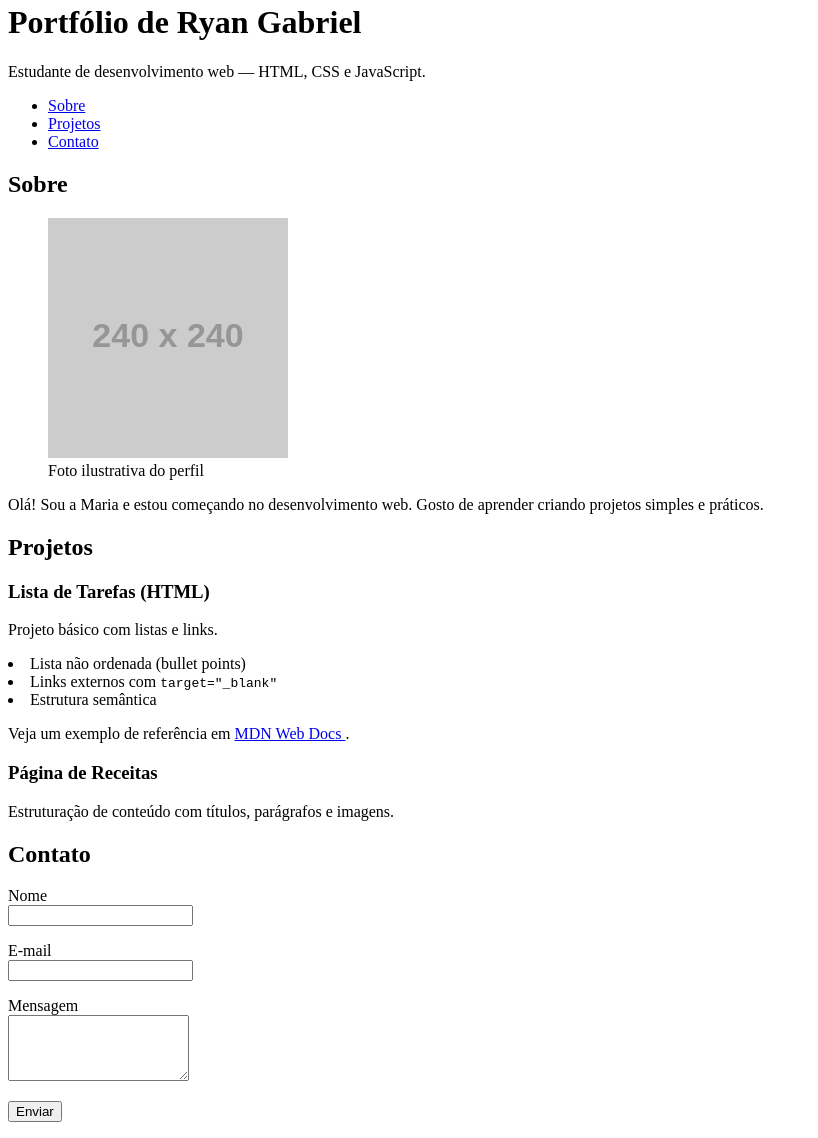
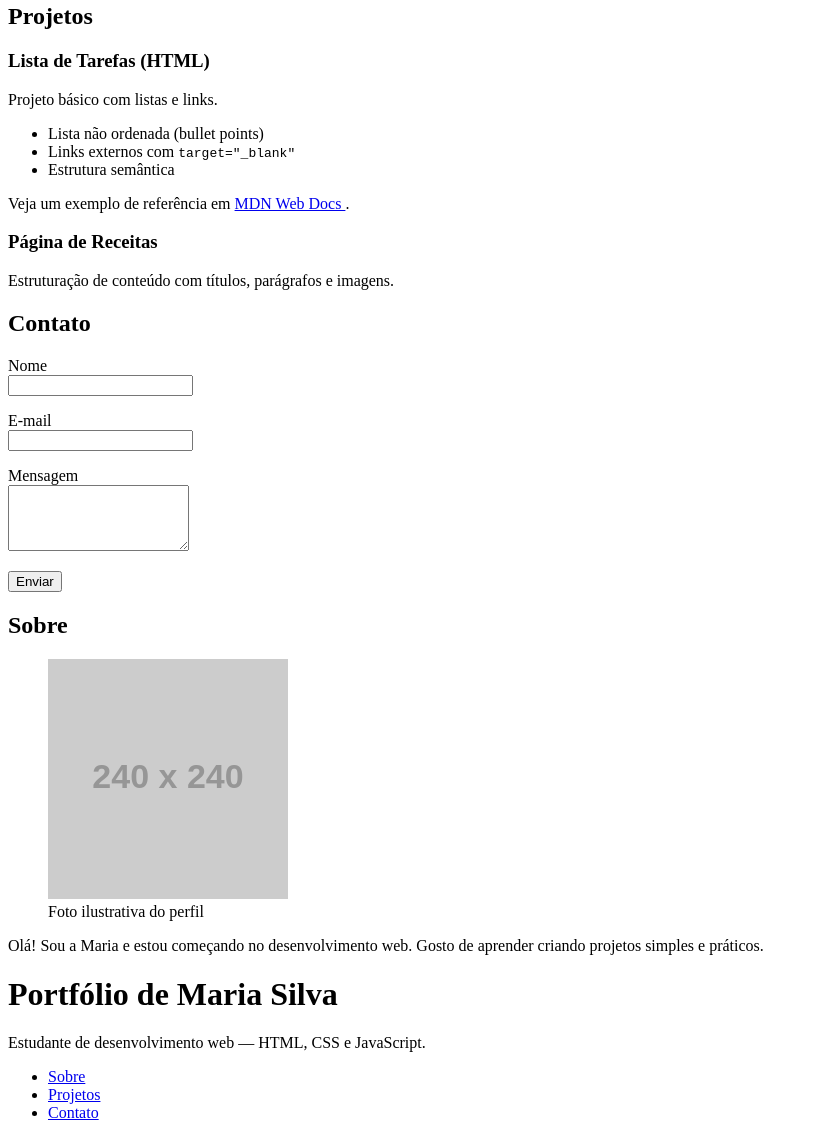
Before and after one commit to ryanr-byte/Ryan, a plain HTML site: page index.html in a window 1280 px wide. Shown: the part 17-1155 px from the top of the page, without its empty margins (0-818 px from the left). Drawn offline with Linux system fonts and the light colour scheme; placeholder pictures from the web are drawn by us.

Commit message:
Update index.html

```diff
--- a/index.html
+++ b/index.html
@@ -3,41 +3,22 @@
 <head>
 <meta charset="utf-8">
 <meta name="viewport" content="width=device-width, initial-scale=1">
-<title>Portfólio de Ryan Gabriel</title>
+<title>Portfólio de Maria Silva</title>
 <meta name="description" content="Portfólio simples feito em HTML puro.">
 </head>
 <body>
 <!-- Conteúdo vem a seguir -->
 </body>
-</html>
-<header>
- <h1>Portfólio de Ryan Gabriel</h1>
-<p>Estudante de desenvolvimento web — HTML, CSS e JavaScript.</p>
-<nav aria-label="Navegação principal">
-<ul>
-<li><a href="#sobre">Sobre</a></li>
-<li><a href="#projetos">Projetos</a></li>
-<li><a href="#contato">Contato</a></li>
-</ul>
-</nav>
-</header>
+ <header>
 <main>
-<section id="sobre">
-<h2>Sobre</h2>
-<figure>
-<img src="https://via.placeholder.com/240" alt="Retrato de Maria sorrindo
-de frente.">
-<figcaption>Foto ilustrativa do perfil</figcaption>
-</figure>
-<p>
-Olá! Sou a Maria e estou começando no desenvolvimento web.
-Gosto de aprender criando projetos simples e práticos.
-</p>
-</section><section id="projetos">
+ <section id="projetos">
 <h2>Projetos</h2>
 <article>
 <h3>Lista de Tarefas (HTML)</h3>
-<p>Projeto básico com listas e links.</p><li>Lista não ordenada (bullet points)</li>
+<p>Projeto básico com listas e links.</p>
+
+<ul>
+<li>Lista não ordenada (bullet points)</li>
 <li>Links externos com <code>target="_blank"</code></li>
 <li>Estrutura semântica</li>
 </ul>
@@ -53,7 +34,8 @@ MDN Web Docs
 <h3>Página de Receitas</h3>
 <p>Estruturação de conteúdo com títulos, parágrafos e imagens.</p>
 </article>
-</section><section id="contato">
+</section>
+ <section id="contato">
 <h2>Contato</h2>
 <form action="#" method="post">
 <p>
@@ -74,3 +56,28 @@ required></textarea>
 </p>
 </form>
 </section>
+ </main>
+
+<section id="sobre">
+<h2>Sobre</h2>
+<figure>
+<img src="https://via.placeholder.com/240" alt="Retrato de Maria sorrindo
+de frente.">
+<figcaption>Foto ilustrativa do perfil</figcaption>
+</figure>
+<p>
+Olá! Sou a Maria e estou começando no desenvolvimento web.
+Gosto de aprender criando projetos simples e práticos.
+</p>
+</section>
+<h1>Portfólio de Maria Silva</h1>
+<p>Estudante de desenvolvimento web — HTML, CSS e JavaScript.</p>
+<nav aria-label="Navegação principal">
+<ul>
+<li><a href="#sobre">Sobre</a></li>
+<li><a href="#projetos">Projetos</a></li>
+<li><a href="#contato">Contato</a></li>
+</ul>
+</nav>
+</header>
+</html>
```
